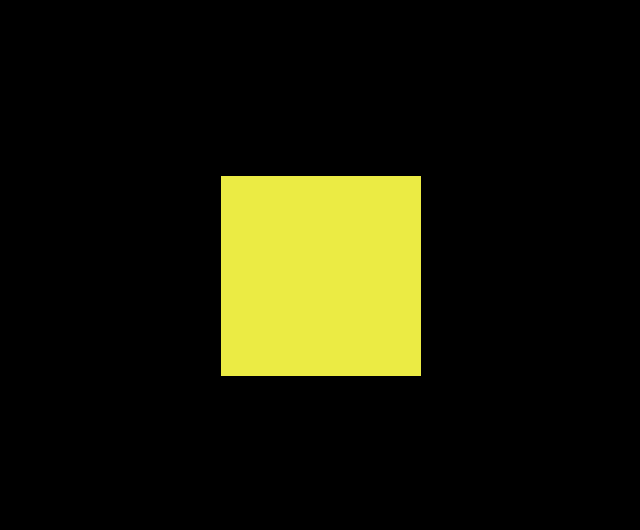
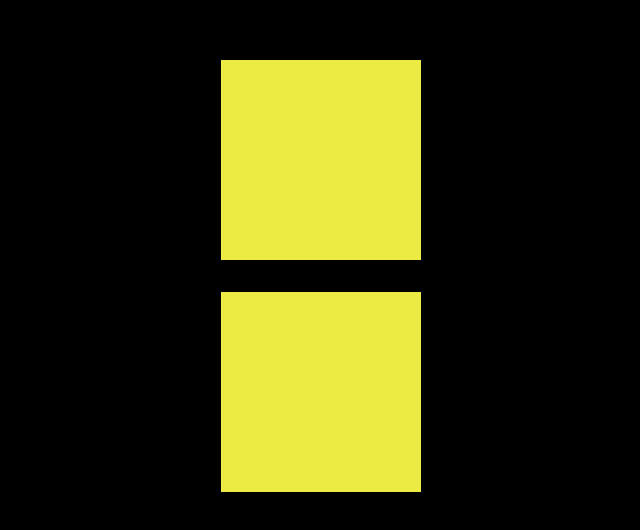
Before and after one commit to Afzalshaikh78/Framer-motion, a React (Vite) app: page / in a window 1280 px wide. Shown: the part 124-654 px from the top of the page, without its empty margins (319-959 px from the left). Built offline with nearby package versions, Linux system fonts and the light colour scheme.

Commit message:
Update Gestures.tsx

```diff
--- a/src/components/Gestures.tsx
+++ b/src/components/Gestures.tsx
@@ -2,24 +2,35 @@ import React from "react";
 import { motion } from "framer-motion";
 
 const Gestures = () => {
-  return <div>
-    <motion.div className="box" whileHover={{
-      scale: 1.2,
-      rotate: 99,
-      transition: { duration: 2 },
+  return (
+    <div>
+      <motion.div
+        className="box"
+        whileHover={{
+          scale: 1.2,
+          rotate: 99,
+          transition: { duration: 2 },
+        }}
+        whileTap={{ scale: 0.3 }}
+      />
 
-
-
-
-    }}
-
-    whileTap={{scale:0.3}}/>
-
-    {/* <motion.div className="box" whileHover={{ scale: 1.2 }} whileTap={{ scale: 0.8,rotate:-180 }}
+      <div className="mt-8">
+        <motion.div
+          className="box"
+          whileHover={{
+            scale: 1.2,
+            rotate: 99,
+            transition: { duration: 2 },
+          }}
+          whileTap={{ scale: 0.3 }}
+        />
+      </div>
+      {/* <motion.div className="box" whileHover={{ scale: 1.2 }} whileTap={{ scale: 0.8,rotate:-180 }}
     transition={{type:'spring',stiffness:300} }/>
 
       <h1>Gestures</h1> */}
-  </div>;
+    </div>
+  );
 };
 
 export default Gestures;
```
